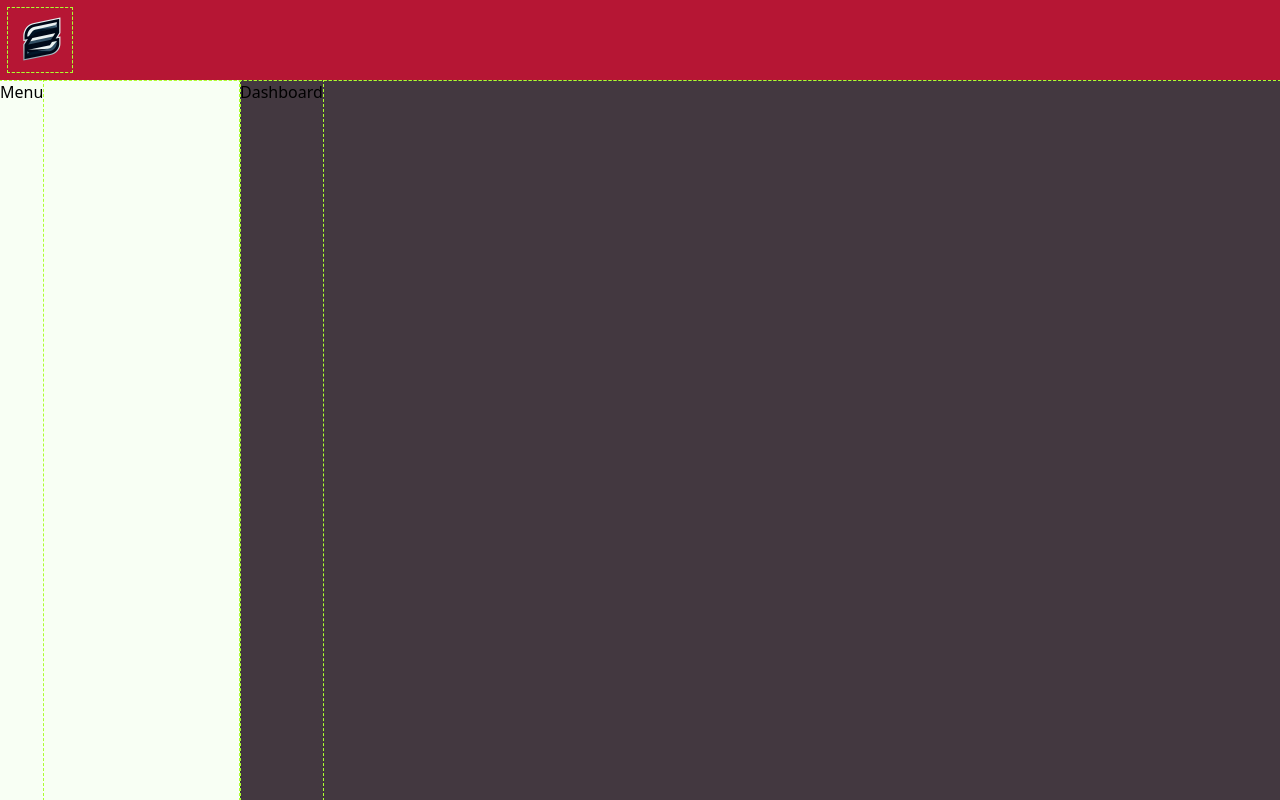
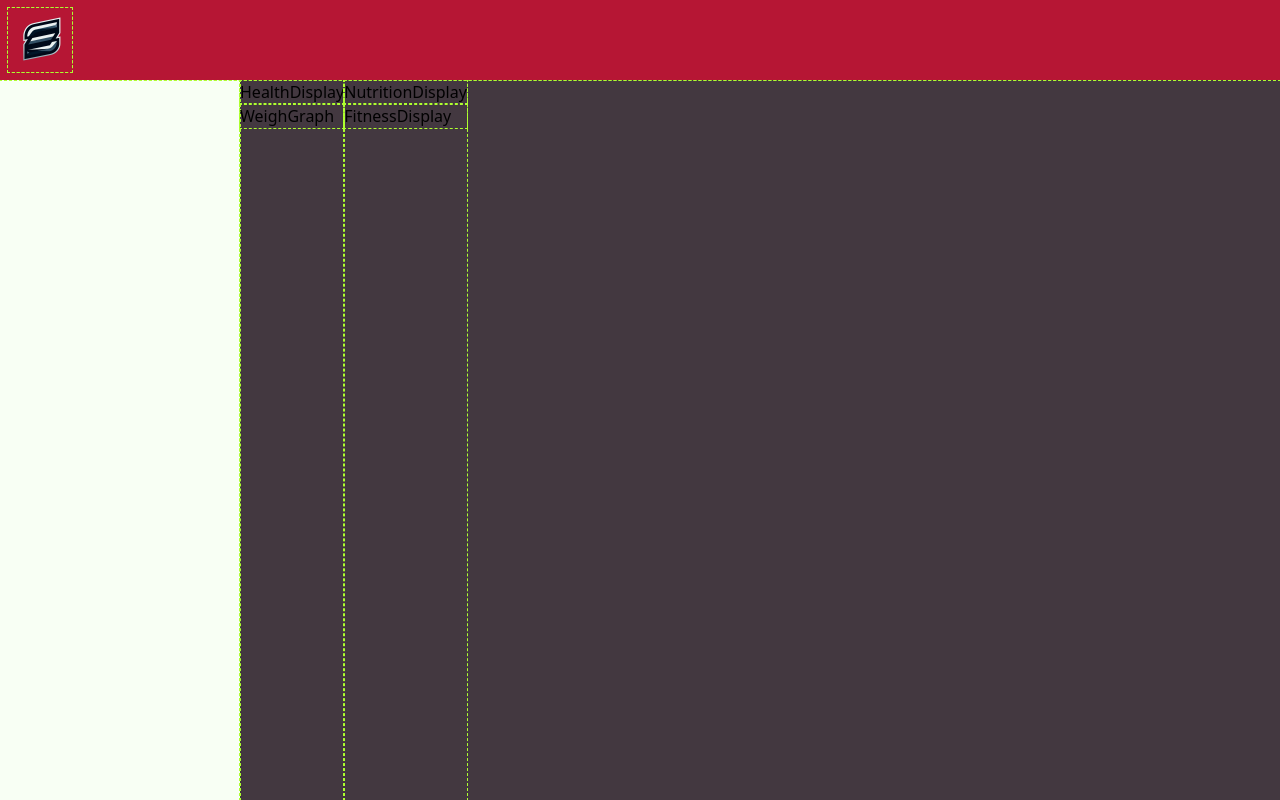
Before and after one commit to brendonluu/Powerlifting-App, a React (Vite) app in the folder client/: page / in a window 1280 px wide. Built offline with nearby package versions, Linux system fonts and the light colour scheme.

Commit message:
added Display portions for dashboard

```diff
--- a/client/src/components/Dashboard.css
+++ b/client/src/components/Dashboard.css
@@ -1,4 +1,4 @@
 .Dashboard {
   display: flex;
-  width: 100vw;
+  width: calc(100vw - var(--menu-width));
 }
--- a/client/src/components/Dashboard.jsx
+++ b/client/src/components/Dashboard.jsx
@@ -1,9 +1,20 @@
 import './Dashboard.css'
+import HealthDisplay from './dashboard_components/HealthDisplay'
+import NutritionDisplay from './dashboard_components/NutritionDisplay'
+import WeightGraph from './dashboard_components/WeighGraph'
+import FitnessDisplay from './dashboard_components/FitnessDisplay'
 
 function Dashboard() {
   return (
     <div className="Dashboard">
-      <h1>Dashboard</h1>
+      <div className='top-row'>
+        <HealthDisplay />
+        <WeightGraph />
+      </div>
+      <div className='bottom-row'>
+        <NutritionDisplay />
+        <FitnessDisplay />
+      </div>
     </div>
   )
 }
--- a/client/src/components/Menu.css
+++ b/client/src/components/Menu.css
@@ -1,5 +1,6 @@
 * {
   --menu-width: 15rem;
+  --button-size: 1rem;
 }
 
 .Menu {
--- a/client/src/components/Menu.jsx
+++ b/client/src/components/Menu.jsx
@@ -3,7 +3,6 @@ import './Menu.css'
 function Menu() {
   return (
     <div className="Menu">
-      <h1>Menu</h1>
     </div>
   )
 }
--- /dev/null
+++ b/client/src/components/dashboard_components/FitnessDisplay.jsx
@@ -0,0 +1,9 @@
+import React from 'react'
+
+function FitnessDisplay() {
+  return (
+    <div>FitnessDisplay</div>
+  )
+}
+
+export default FitnessDisplay
--- /dev/null
+++ b/client/src/components/dashboard_components/HealthDisplay.jsx
@@ -0,0 +1,9 @@
+import React from 'react'
+
+function HealthDisplay() {
+  return (
+    <div>HealthDisplay</div>
+  )
+}
+
+export default HealthDisplay
--- /dev/null
+++ b/client/src/components/dashboard_components/NutritionDisplay.jsx
@@ -0,0 +1,9 @@
+import React from 'react'
+
+function NutritionDisplay() {
+  return (
+    <div>NutritionDisplay</div>
+  )
+}
+
+export default NutritionDisplay
--- /dev/null
+++ b/client/src/components/dashboard_components/WeighGraph.jsx
@@ -0,0 +1,9 @@
+import React from 'react'
+
+function WeighGraph() {
+  return (
+    <div>WeighGraph</div>
+  )
+}
+
+export default WeighGraph
```
Also changed, not shown: client/src/components/dashboard_components/FitnessDisplay.css (added), client/src/components/dashboard_components/HealthDisplay.css (added), client/src/components/dashboard_components/NutritionDisplay.css (added), client/src/components/dashboard_components/WeightGraph.css (added).
